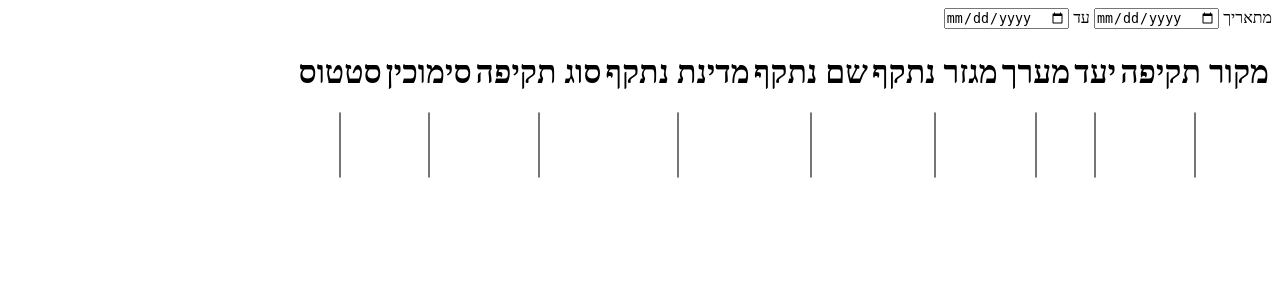
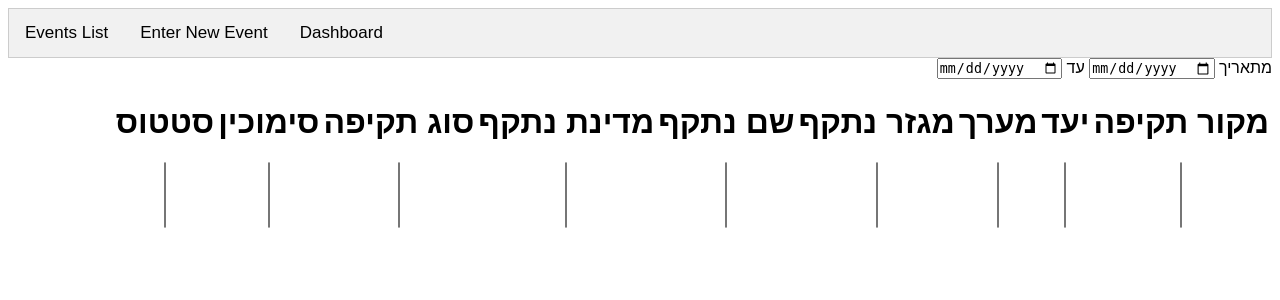
Before and after one commit to alexanderDuma/cybrain-server-side, a Flask app: template templates/dashborad.html in a window 1280 px wide. Shown: the top 300 px of the page. Run offline with Flask 2, Linux system fonts and the light colour scheme; the template is opened without the code that fills it, so the values that code supplies are empty.

Commit message:
add tabs

```diff
--- a/templates/dashborad.html
+++ b/templates/dashborad.html
@@ -2,9 +2,55 @@
 <html lang="he">
 <head>
     <meta charset="UTF-8">
+     <style>
+body {font-family: Arial;}
+
+/* Style the tab */
+.tab {
+  overflow: hidden;
+  border: 1px solid #ccc;
+  background-color: #f1f1f1;
+}
+
+/* Style the buttons inside the tab */
+.tab button {
+  background-color: inherit;
+  float: left;
+  border: none;
+  outline: none;
+  cursor: pointer;
+  padding: 14px 16px;
+  transition: 0.3s;
+  font-size: 17px;
+}
+
+/* Change background color of buttons on hover */
+.tab button:hover {
+  background-color: #ddd;
+}
+
+/* Create an active/current tablink class */
+.tab button.active {
+  background-color: #ccc;
+}
+
+/* Style the tab content */
+.tabcontent {
+  display: none;
+  padding: 6px 12px;
+  border: 1px solid #ccc;
+  border-top: none;
+}
+</style>
     <title>Dashboard</title>
 </head>
 <body dir="rtl">
+
+<div class="tab">
+  <button class="tablinks" onclick="window.location ='http://127.0.0.1:5000/events'">Events List</button>
+  <button class="tablinks" onclick="window.location ='http://127.0.0.1:5000/event_feed'">Enter New Event</button>
+  <button class="tablinks" onclick="window.location ='http://127.0.0.1:5000/dashboard'">Dashboard</button>
+</div>
 
 <div class="row">
     <div class="column">
--- a/templates/event_feed.html
+++ b/templates/event_feed.html
@@ -138,6 +138,12 @@ body {font-family: Arial;}
 </head>
 <body dir="rtl">
 
+<div class="tab">
+  <button class="tablinks" onclick="window.location ='http://127.0.0.1:5000/events'">Events List</button>
+  <button class="tablinks" onclick="window.location ='http://127.0.0.1:5000/event_feed'">Enter New Event</button>
+  <button class="tablinks" onclick="window.location ='http://127.0.0.1:5000/dashboard'">Dashboard</button>
+</div>
+
 <div class="my-container" style="margin-right:0px">
             <div class="row">
                 <div class="col-md-6">
```
